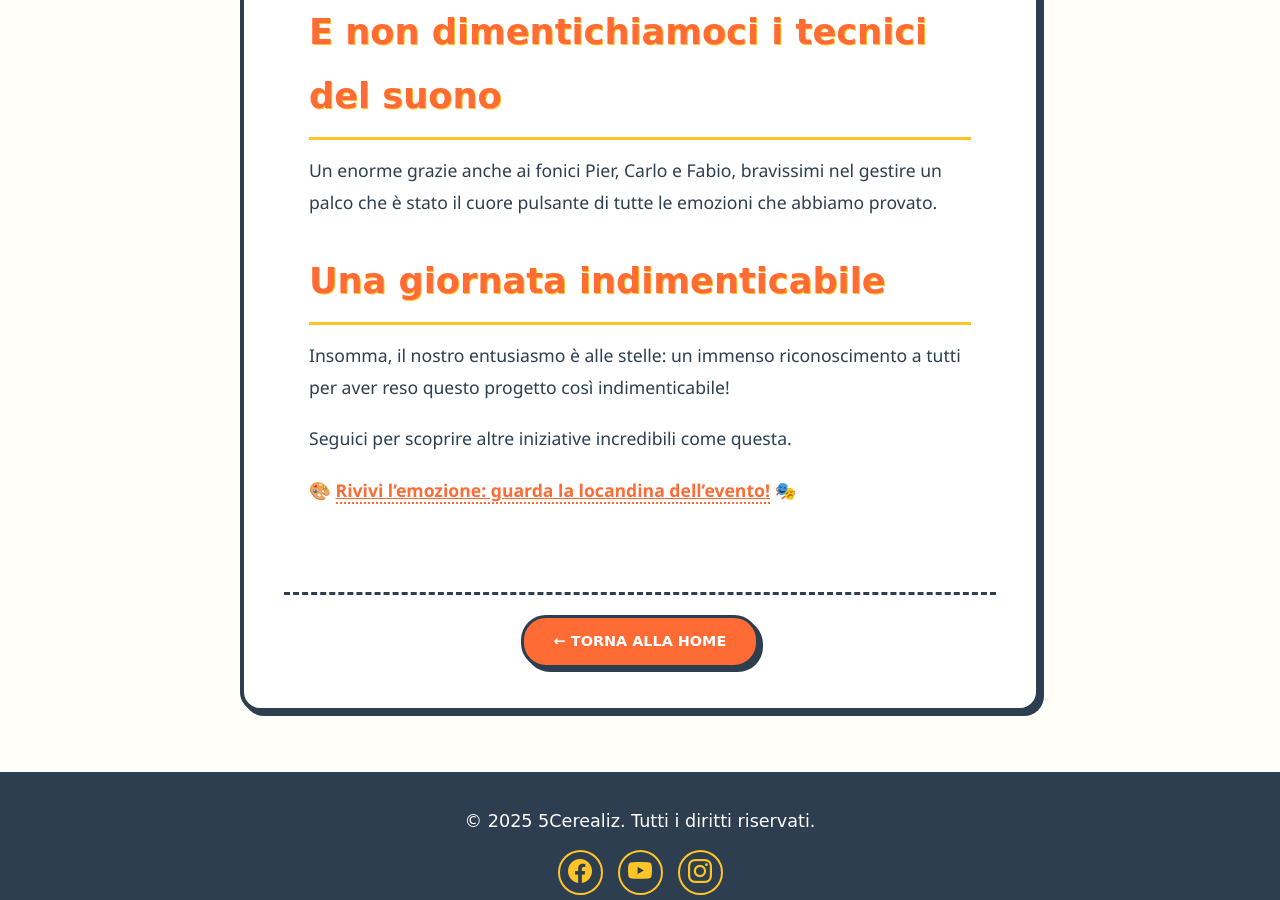
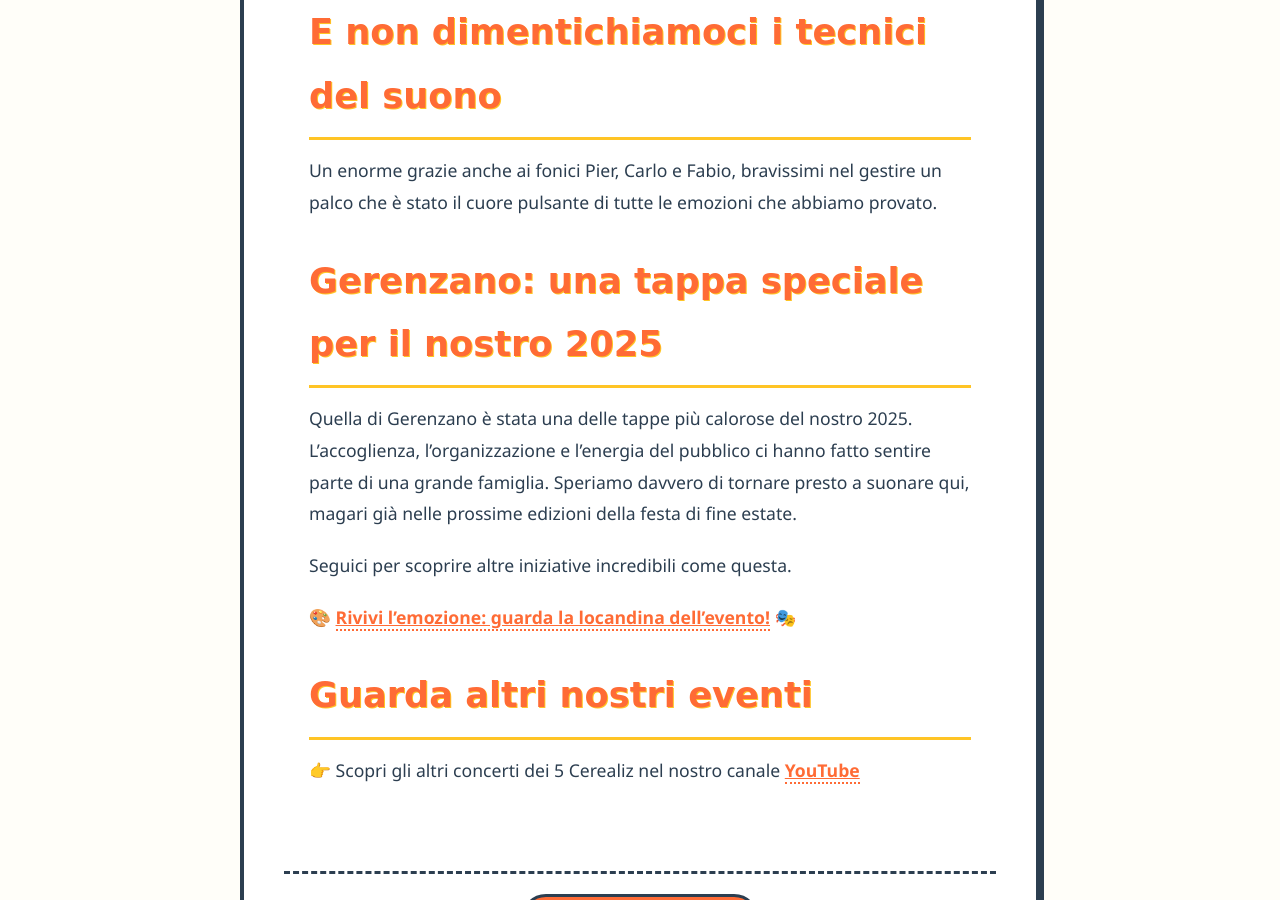
Before and after one commit to thelizberries/blog-5cerealiz, a Jekyll site: the page built from _posts/2025-09-21-5-cerealiz-a-gerenzano-un-esperienza-di-musica-ed-energia-per-salutare-l-estate.md, in a window 1280 px wide and 900 px high, scrolled down 2098 px. Built offline with Jekyll 4.4.1, drawn with Linux system fonts in a browser that asks for light colours; some of the changed text lies outside the part shown.

Commit message:
Update Gerenzano post title and description for clarity; enhance content with additional reflections on the event.

```diff
--- a/_posts/2025-09-21-5-cerealiz-a-gerenzano-un-esperienza-di-musica-ed-energia-per-salutare-l-estate.md
+++ b/_posts/2025-09-21-5-cerealiz-a-gerenzano-un-esperienza-di-musica-ed-energia-per-salutare-l-estate.md
@@ -1,14 +1,14 @@
 ---
 layout: post
-title: "5 Cerealiz a Gerenzano: un'esperienza di musica ed energia per salutare l’estate!"
+title: "5 Cerealiz a Gerenzano: un evento musicale pieno di energia per salutare l'estate!"
 date: 2025-09-21
 author: 5Cerealiz
-description: "Rivivi con noi il bellissimo appuntamento all'Oratorio di Gerenzano. L'atmosfera estiva, la gentilezza e la partecipazione di tutti hanno reso il nostro evento "
+description: "I 5 Cerealiz portano musica ed energia all'Oratorio di Gerenzano in un evento estivo ricco di emozioni, danza e partecipazione. Scopri com'è andata!"
 image: /assets/images/posts/gerenzano.webp
 ---
 
 ## Oratorio di Gerenzano e 5 Cerealiz
-Sabato scorso all’Oratorio di Gerenzano è stata una giornata semplicemente fantastica con il progetto 5 Cerealiz !
+Sabato 20 settembre all'Oratorio di Gerenzano è stata una serata semplicemente fantastica con il concerto dei 5 Cerealiz!
 
 
 <!--more-->
@@ -32,9 +32,14 @@ Il clima era quello della piena estate, caldo e allegro, e tutto sembrava perfet
 ## E non dimentichiamoci i tecnici del suono
 Un enorme grazie anche ai fonici Pier, Carlo e Fabio, bravissimi nel gestire un palco che è stato il cuore pulsante di tutte le emozioni che abbiamo provato.
 
-## Una giornata indimenticabile
-Insomma, il nostro entusiasmo è alle stelle: un immenso riconoscimento a tutti per aver reso questo progetto così indimenticabile!
+## Gerenzano: una tappa speciale per il nostro 2025
+Quella di Gerenzano è stata una delle tappe più calorose del nostro 2025.
+L’accoglienza, l’organizzazione e l’energia del pubblico ci hanno fatto sentire parte di una grande famiglia.
+Speriamo davvero di tornare presto a suonare qui, magari già nelle prossime edizioni della festa di fine estate.
 
 Seguici per scoprire altre iniziative incredibili come questa.
 
 🎨 **<a href="https://www.facebook.com/photo/?fbid=1116246523986813&set=pcb.1109704807974318" target="_blank" rel="noopener" style="text-decoration: underline;">Rivivi l'emozione: guarda la locandina dell'evento!</a>** 🎭
+
+## Guarda altri nostri eventi
+👉 Scopri gli altri concerti dei 5 Cerealiz nel nostro canale **<a href="https://www.youtube.com/@5Cerealiz" target="_blank" rel="noopener" style="text-decoration: underline;">YouTube</a>**
```
